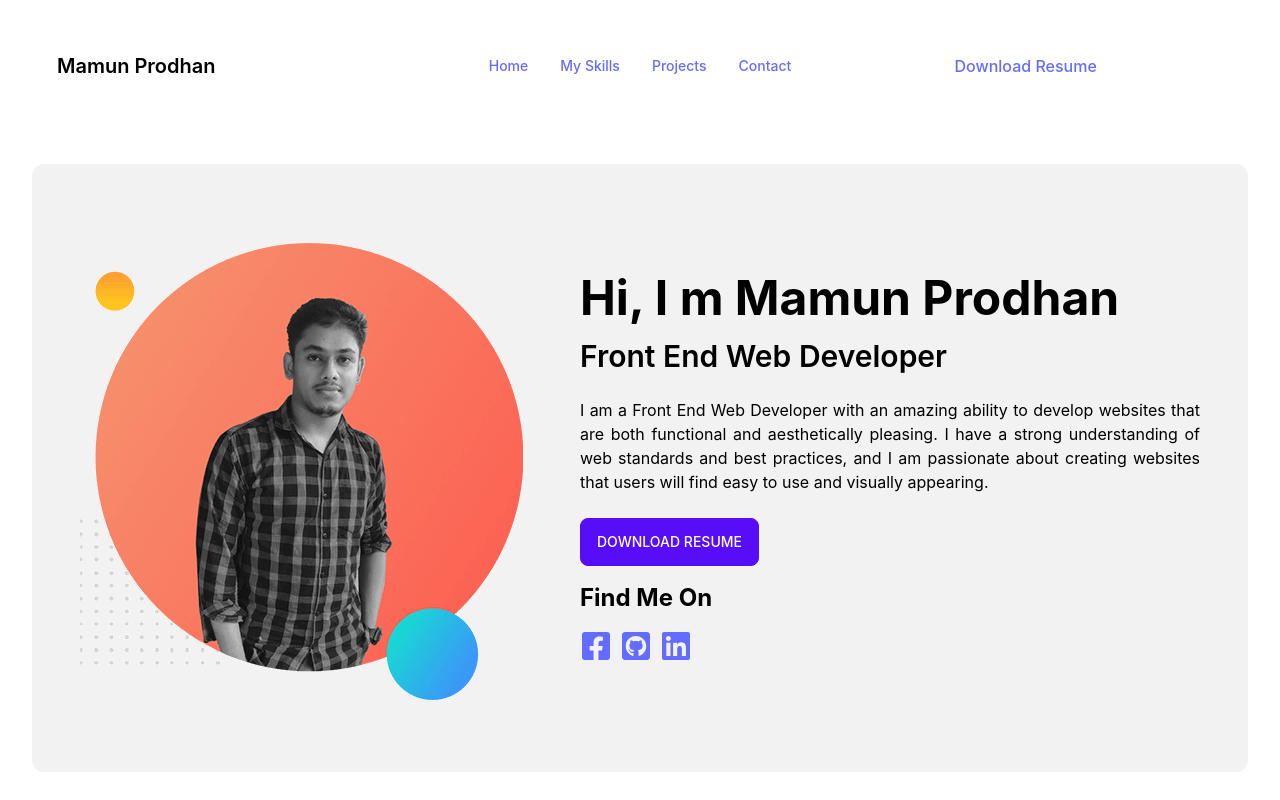
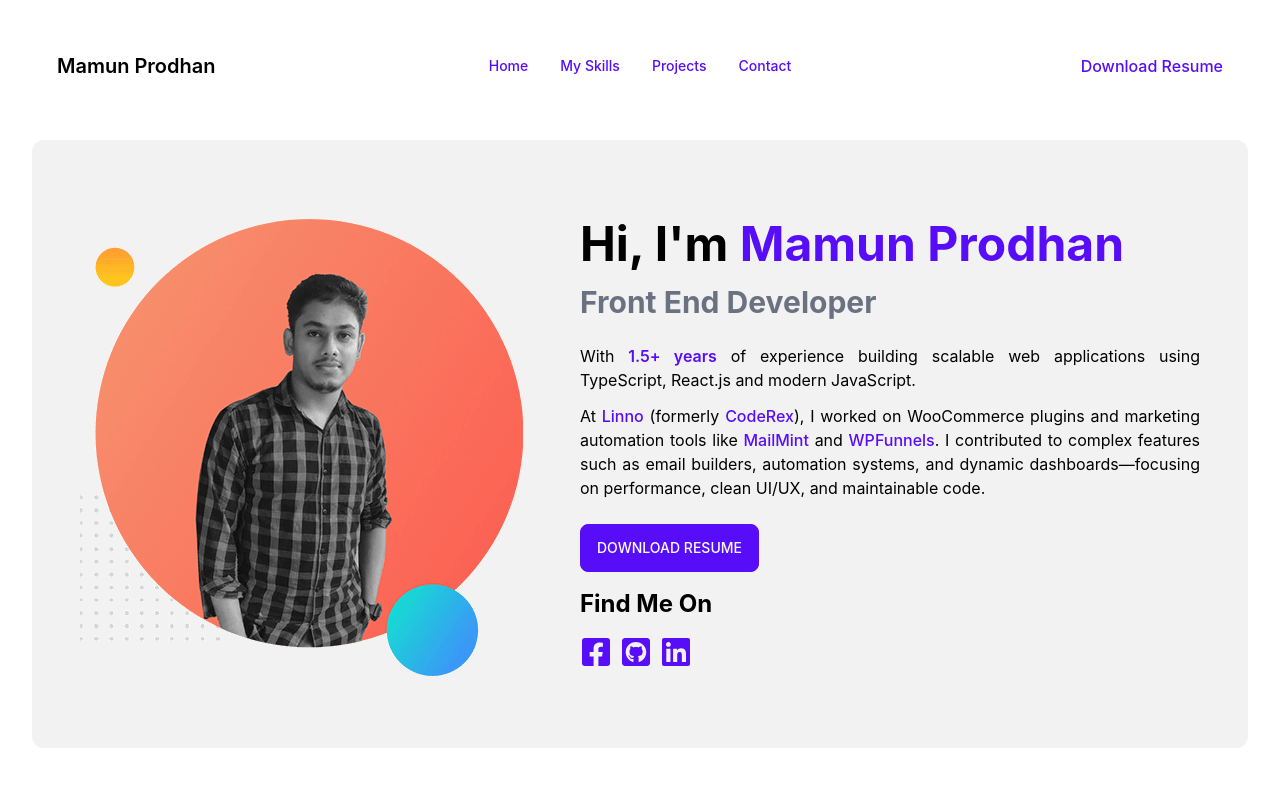
Before and after one commit to mamun-prodhan/portfolio, a React (Vite) app: page / in a window 1280 px wide. Shown: the top 800 px of the page. Built offline with nearby package versions, Linux system fonts and the light colour scheme.

Commit message:
Update Portfolio Intro

```diff
--- a/index.html
+++ b/index.html
@@ -2,7 +2,7 @@
 <html data-theme="light" lang="en">
   <head>
     <meta charset="UTF-8" />
-    <link rel="icon" type="image/svg+xml" href="/vite.svg" />
+    <link rel="icon" type="image/svg+xml" href="/public/favicon.ico" />
     <meta name="viewport" content="width=device-width, initial-scale=1.0" />
     <title>Mamun Prodhan's Portfolio</title>
   </head>
--- a/src/Pages/Home/Banner/Banner.jsx
+++ b/src/Pages/Home/Banner/Banner.jsx
@@ -4,7 +4,7 @@ import image from "../../../assets/myimage.png";
 
 const Banner = () => {
   return (
-    <div className="hero bg-base-200 my-8 md:my-10 lg:my-16 md:p-8 rounded-xl">
+    <div className="hero bg-base-200 my-6 md:my-8 lg:my-10 md:p-8 rounded-xl">
       <div className="hero-content flex-col lg:gap-10 lg:flex-row">
         <img
           src={image}
@@ -13,17 +13,15 @@ const Banner = () => {
         />
         <div className="text-start text-black">
           <h1 className="text-3xl md:text-4xl lg:text-5xl font-bold mb-4">
-            Hi, I m Mamun Prodhan
+            Hi, I'm <span className="text-[#570DF8]">Mamun Prodhan</span>
           </h1>
-          <h2 className="text-2xl md:text-3xl font-semibold">
-            Front End Web Developer
+          <h2 className="text-2xl md:text-3xl font-bold text-[#6A7282]">
+            Front End Developer
           </h2>
           <p className="py-6 text-justify">
-            I am a Front End Web Developer with an amazing ability to develop
-            websites that are both functional and aesthetically pleasing. I have
-            a strong understanding of web standards and best practices, and I am
-            passionate about creating websites that users will find easy to use
-            and visually appearing.
+            With <span className="font-semibold text-[#570DF8]">1.5+ years</span> of experience building scalable web applications using TypeScript, React.js and modern JavaScript.
+            <br></br>
+            <span className="inline-block mt-3">At <a className="text-[#570DF8]" href="https://linno.io/" rel="noreferrer" target="_blank">Linno</a> (formerly <a className="text-[#570DF8]" href="https://www.coderex.co/" rel="noreferrer" target="_blank">CodeRex</a>), I worked on WooCommerce plugins and marketing automation tools like <a className="text-[#570DF8]" href="https://getwpfunnels.com/email-marketing-automation-mail-mint/" rel="noreferrer" target="_blank">MailMint</a> and <a className="text-[#570DF8]" href="https://getwpfunnels.com/wordpress-funnel-builder-wpfunnels/" rel="noreferrer" target="_blank">WPFunnels</a>. I contributed to complex features such as email builders, automation systems, and dynamic dashboards—focusing on performance, clean UI/UX, and maintainable code.</span>
           </p>
           <button className="btn btn-primary">
             <a
@@ -40,6 +38,7 @@ const Banner = () => {
               href="https://www.facebook.com/mamunpr9/"
               target="_blank"
               rel="noopener noreferrer"
+              className="text-[#570DF8]"
             >
               <FaFacebookSquare className="w-8 h-8 mr-2" />
             </a>
@@ -47,6 +46,7 @@ const Banner = () => {
               href="https://github.com/mamun-prodhan"
               target="_blank"
               rel="noopener noreferrer"
+              className="text-[#570DF8]"
             >
               <FaGithubSquare className="w-8 h-8 mr-2" />
             </a>
@@ -54,6 +54,7 @@ const Banner = () => {
               href="https://www.linkedin.com/in/mamunprodhan/"
               target="_blank"
               rel="noopener noreferrer"
+              className="text-[#570DF8]"
             >
               <FaLinkedin className="w-8 h-8" />
             </a>
--- a/src/Pages/Shared/Header/Header.jsx
+++ b/src/Pages/Shared/Header/Header.jsx
@@ -1,27 +1,26 @@
 import React from "react";
-// import { Link } from "react-router-dom";
 import { Link, animateScroll as scroll } from "react-scroll";
 
 const Header = () => {
   const menuItems = (
     <>
       <li>
-        <Link to="home" smooth={true} duration={500}>
+        <Link  className="text-[#570DF8]" to="home" smooth={true} duration={500}>
           Home
         </Link>
       </li>
       <li>
-        <Link to="skills" smooth={true} duration={1000}>
+        <Link className="text-[#570DF8]" to="skills" smooth={true} duration={1000}>
           My Skills
         </Link>
       </li>
       <li>
-        <Link to="projects" smooth={true} duration={1000}>
+        <Link className="text-[#570DF8]" to="projects" smooth={true} duration={1000}>
           Projects
         </Link>
       </li>
       <li>
-        <Link to="contact" smooth={true} duration={1500}>
+        <Link className="text-[#570DF8]" to="contact" smooth={true} duration={1500}>
           Contact
         </Link>
       </li>
@@ -29,7 +28,7 @@ const Header = () => {
   );
 
   return (
-    <div className="navbar bg-base-100 ">
+    <div className="navbar bg-base-100 sticky top-0 z-50 bg-white/60 backdrop-blur">
       <div className="navbar-start z-[1000]">
         <div className="dropdown">
           <label tabIndex={0} className="btn btn-ghost lg:hidden">
@@ -62,8 +61,8 @@ const Header = () => {
       <div className="navbar-center hidden lg:flex">
         <ul className="menu menu-horizontal px-1">{menuItems}</ul>
       </div>
-      <div className="navbar-end hidden lg:inline-block">
-        <a href="https://drive.google.com/uc?id=1XHLpgREdi-UeIWDCt-7EN9CB5rzPl1LV">
+      <div className="navbar-end hidden lg:flex items-center justify-end">
+        <a className="text-[#570DF8] py-2 px-4 rounded-md border border-transparent hover:border-[#747bff] duration-200" href="https://drive.google.com/uc?id=1XHLpgREdi-UeIWDCt-7EN9CB5rzPl1LV">
           Download Resume
         </a>
       </div>
```
Also changed, not shown: src/Pages/MyProjects/MyProjects.jsx (line endings or trailing spaces), 2 other files (tests, documents, lock files or other folders).
